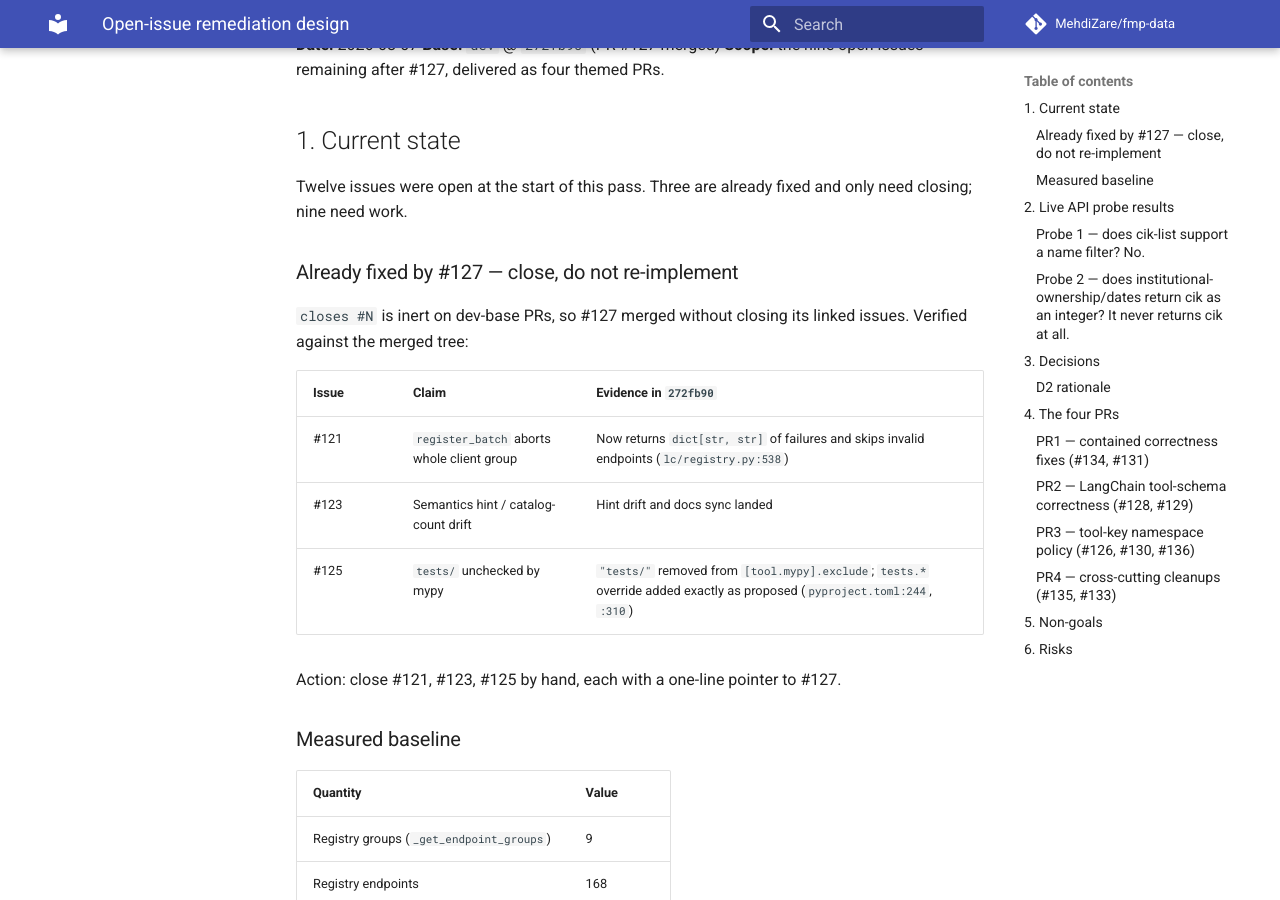
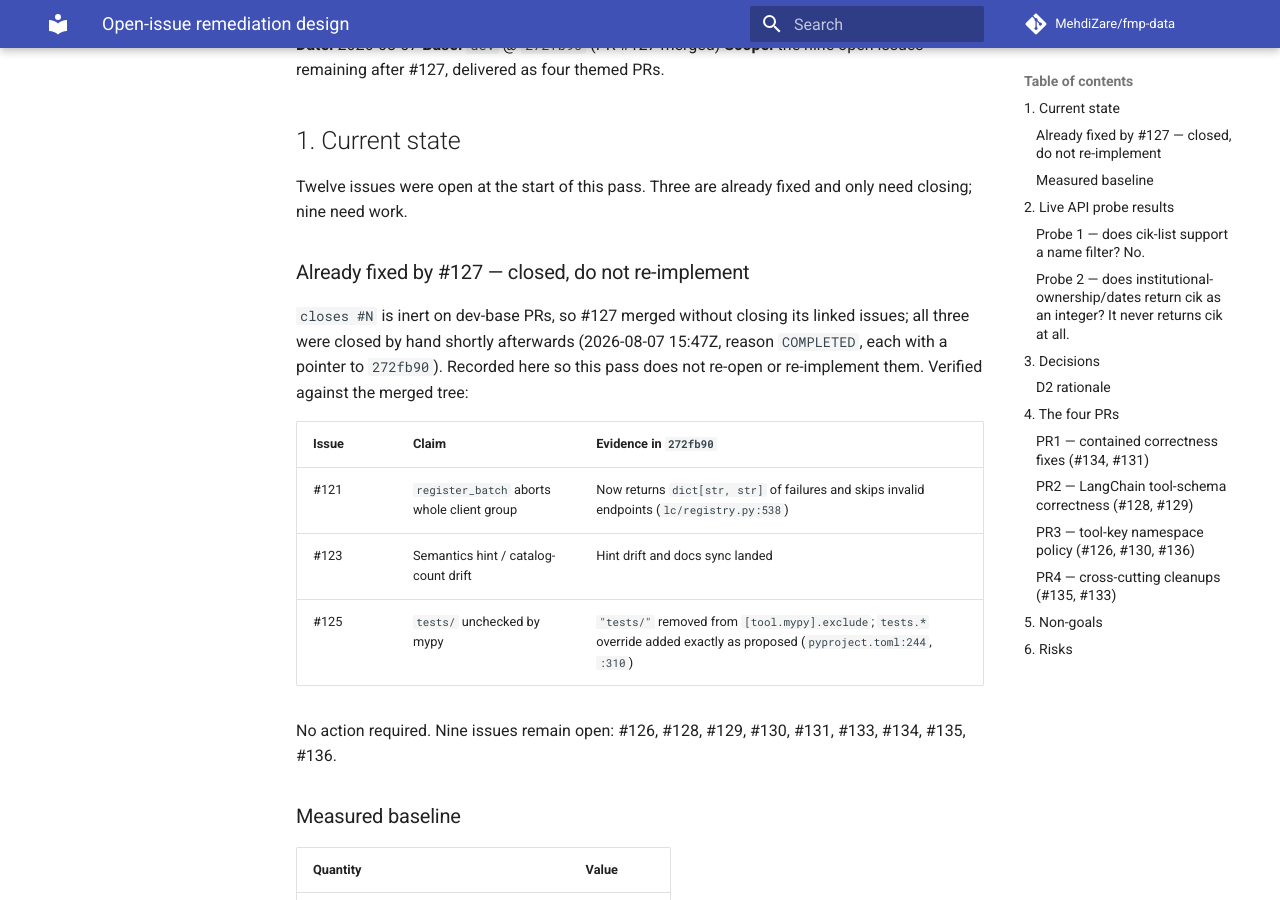
Before and after one commit to MehdiZare/fmp-data, an MkDocs documentation site: the page built from docs/superpowers/specs/2026-08-07-open-issues-remediation-design.md, in a window 1280 px wide and 900 px high, scrolled down 196 px. Built offline with MkDocs 1.6.1 and Material for MkDocs 9.7.7, drawn with Linux system fonts in a browser that asks for light colours; comment, search, counter and statistics services are not loaded; the version menu is left out.

Commit message:
docs(spec): settle padding decision and record issues already closed
D5: int CIK coerces to a 10-digit zero-padded string, matching every
probed endpoint; strings left untouched.
D6: conflicting ParameterHint patterns take the union, with each genuine
conflict recorded in the PR body.

#121, #123 and #125 were closed by hand shortly after #127 merged, so
the "close by hand" action item was stale.

Co-Authored-By: Claude Opus 5 (1M context) <noreply@anthropic.com>
Claude-Session: https://claude.ai/code/session_01MczR69sDwaWFDBwf5f2n1L

````diff
--- a/docs/superpowers/specs/2026-08-07-open-issues-remediation-design.md
+++ b/docs/superpowers/specs/2026-08-07-open-issues-remediation-design.md
@@ -9,9 +9,11 @@
 Twelve issues were open at the start of this pass. Three are already fixed and only need
 closing; nine need work.
 
-### Already fixed by #127 — close, do not re-implement
+### Already fixed by #127 — closed, do not re-implement
 
-`closes #N` is inert on dev-base PRs, so #127 merged without closing its linked issues.
+`closes #N` is inert on dev-base PRs, so #127 merged without closing its linked issues; all
+three were closed by hand shortly afterwards (2026-08-07 15:47Z, reason `COMPLETED`, each with
+a pointer to `272fb90`). Recorded here so this pass does not re-open or re-implement them.
 Verified against the merged tree:
 
 | Issue | Claim | Evidence in `272fb90` |
@@ -20,7 +22,7 @@ Verified against the merged tree:
 | #123 | Semantics hint / catalog-count drift | Hint drift and docs sync landed |
 | #125 | `tests/` unchecked by mypy | `"tests/"` removed from `[tool.mypy].exclude`; `tests.*` override added exactly as proposed (`pyproject.toml:244`, `:310`) |
 
-Action: close #121, #123, #125 by hand, each with a one-line pointer to #127.
+No action required. Nine issues remain open: #126, #128, #129, #130, #131, #133, #134, #135, #136.
 
 ### Measured baseline
 
@@ -112,9 +114,13 @@ Ordered by blast radius. Each lands independently against `dev`.
 
 ```python
 # before
-return [f"^({'|'.join(map(str, valid_values))}))$"]   # -> "^(annual|quarter))$"  re.error
+return [
+    f"^({'|'.join(map(str, valid_values))}))$"
+]  # -> "^(annual|quarter))$"  re.error
 # after
-return [f"^({'|'.join(v.value if hasattr(v, 'value') else str(v) for v in valid_values)})$"]
+return [
+    f"^({'|'.join(v.value if hasattr(v, 'value') else str(v) for v in valid_values)})$"
+]
 ```
 
 The same line has a second defect the issue flags: `economics.get_economic_indicators` passes
@@ -266,8 +272,9 @@ contents.
 ```python
 class VectorStoreCreationError(FMPError):
     """Raised when a vector store cannot be built."""
+
     cause: Exception
-    failures: dict[str, str]   # endpoint name -> validation error
+    failures: dict[str, str]  # endpoint name -> validation error
 ```
 
 - `create_vector_store` return type narrows to `EndpointVectorStore` (no `| None`).
````
